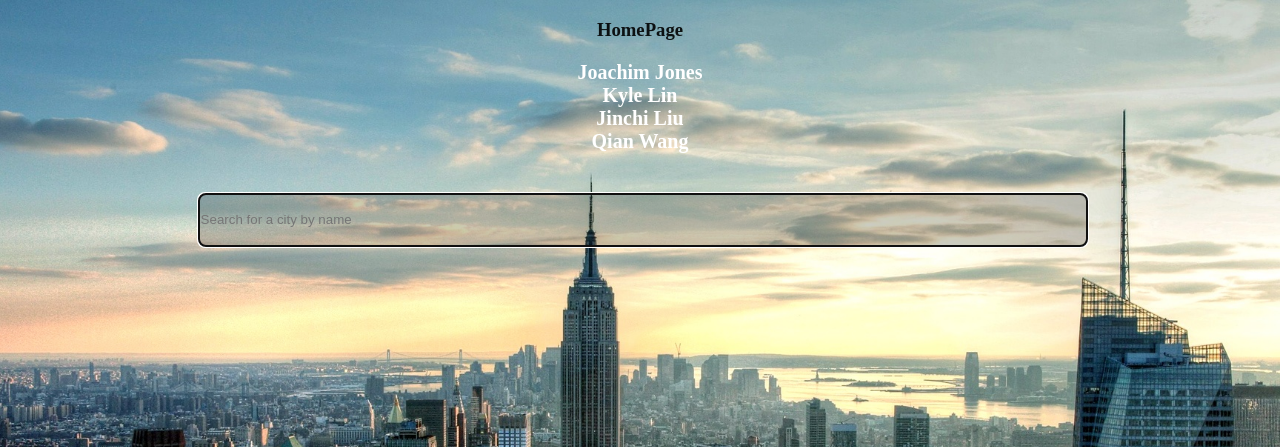
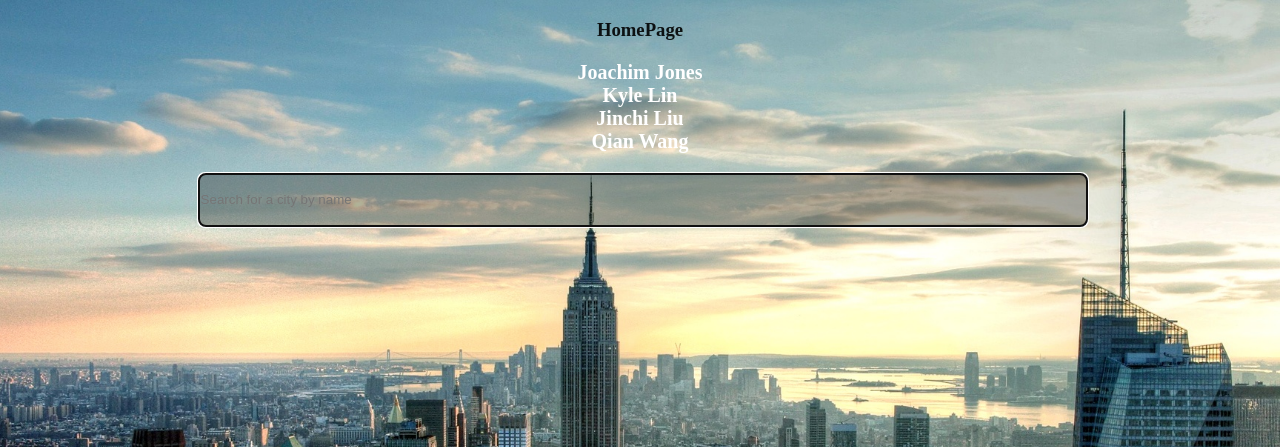
Before and after one commit to kylelin47/cities-database, a PHP site: page / in a window 1280 px wide. Shown: the top 447 px of the page. Run offline with PHP 8.4, Linux system fonts and the light colour scheme.

Commit message:
Update page.css

```diff
--- a/styles/page.css
+++ b/styles/page.css
@@ -12,10 +12,10 @@ body{
 	background-size: cover;
 */
 }
+
 .searchbox{
     width: 100%;
-    margin-top:20px;
-    background-color: rgba(0,0,0,0.2);
+    background-color: rgba(0,0,0,0.3);
     border-radius:7px 7px 7px 7px;
     height: 50px;
     border:1px solid rgba(0,0,0,0.2);
```
